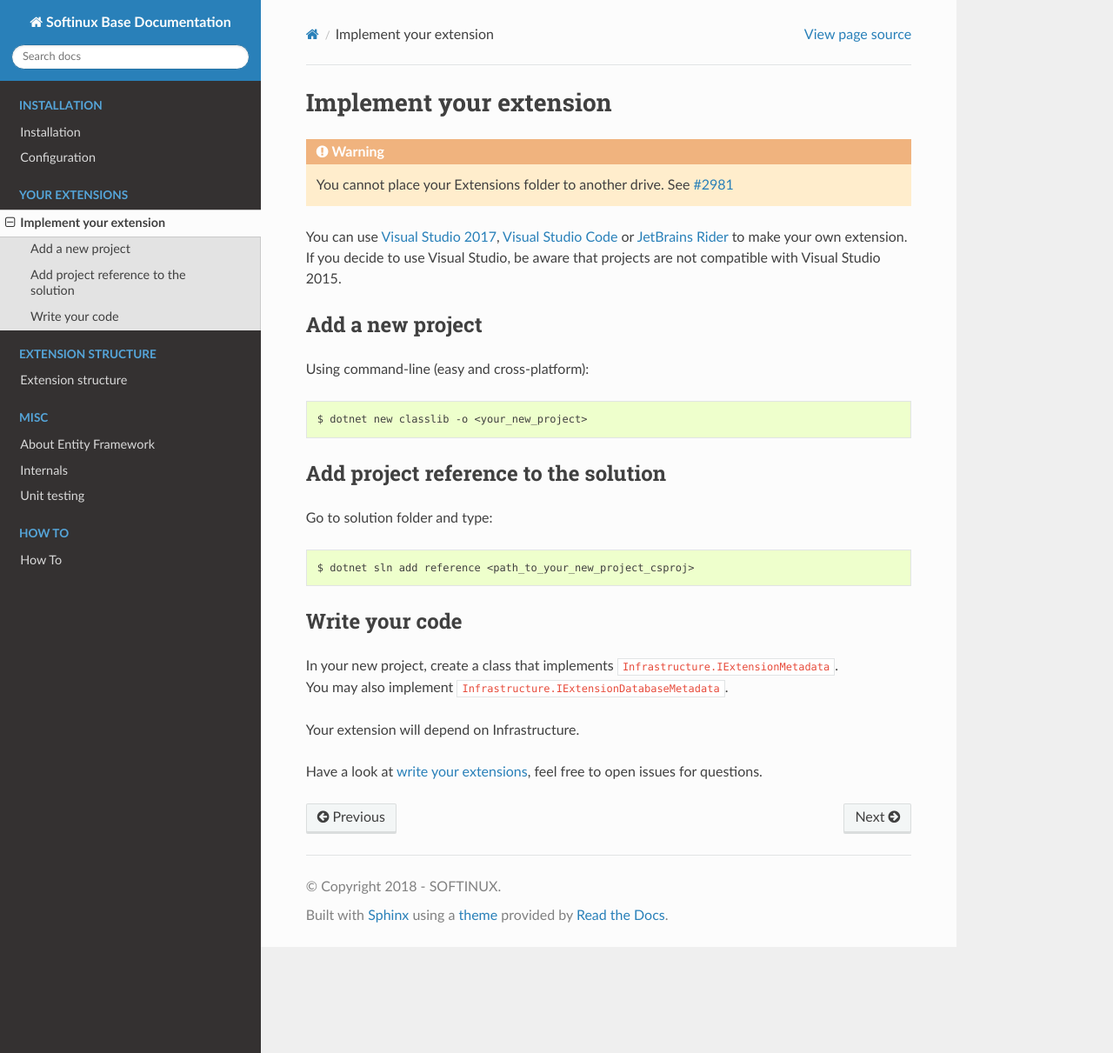
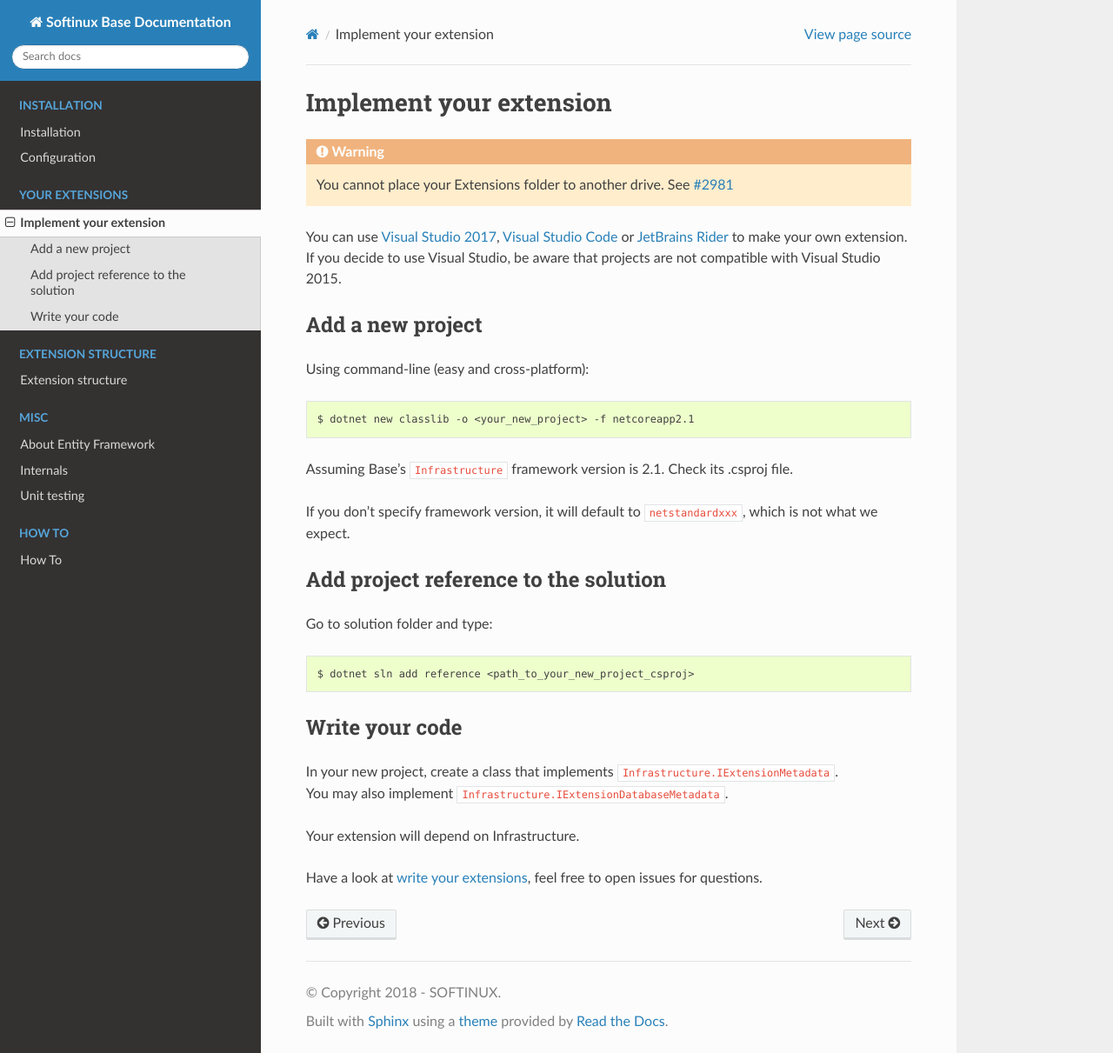
Before and after one commit to SOFTINUX/Base_Doc, a Sphinx documentation site: the page built from source/implement_your_extension.rst, in a window 1280 px wide and 1211 px high. Shown: the whole window at 87% size. Built offline with Sphinx 7.4.7 and the Read the Docs theme 2.0.0, drawn with Linux system fonts in a browser that asks for light colours; pages that are not in the unit, such as notebooks, are missing from menus.

Commit message:
Fix information

```diff
--- a/source/implement_your_extension.rst
+++ b/source/implement_your_extension.rst
@@ -14,7 +14,11 @@ Using command-line (easy and cross-platform):
 
 .. code-block:: bash
 
-   $ dotnet new classlib -o <your_new_project>
+   $ dotnet new classlib -o <your_new_project> -f netcoreapp2.1
+
+Assuming Base's ``Infrastructure`` framework version is 2.1. Check its .csproj file.
+
+If you don't specify framework version, it will default to ``netstandardxxx``, which is not what we expect.
 
 Add project reference to the solution
 =====================================
```
